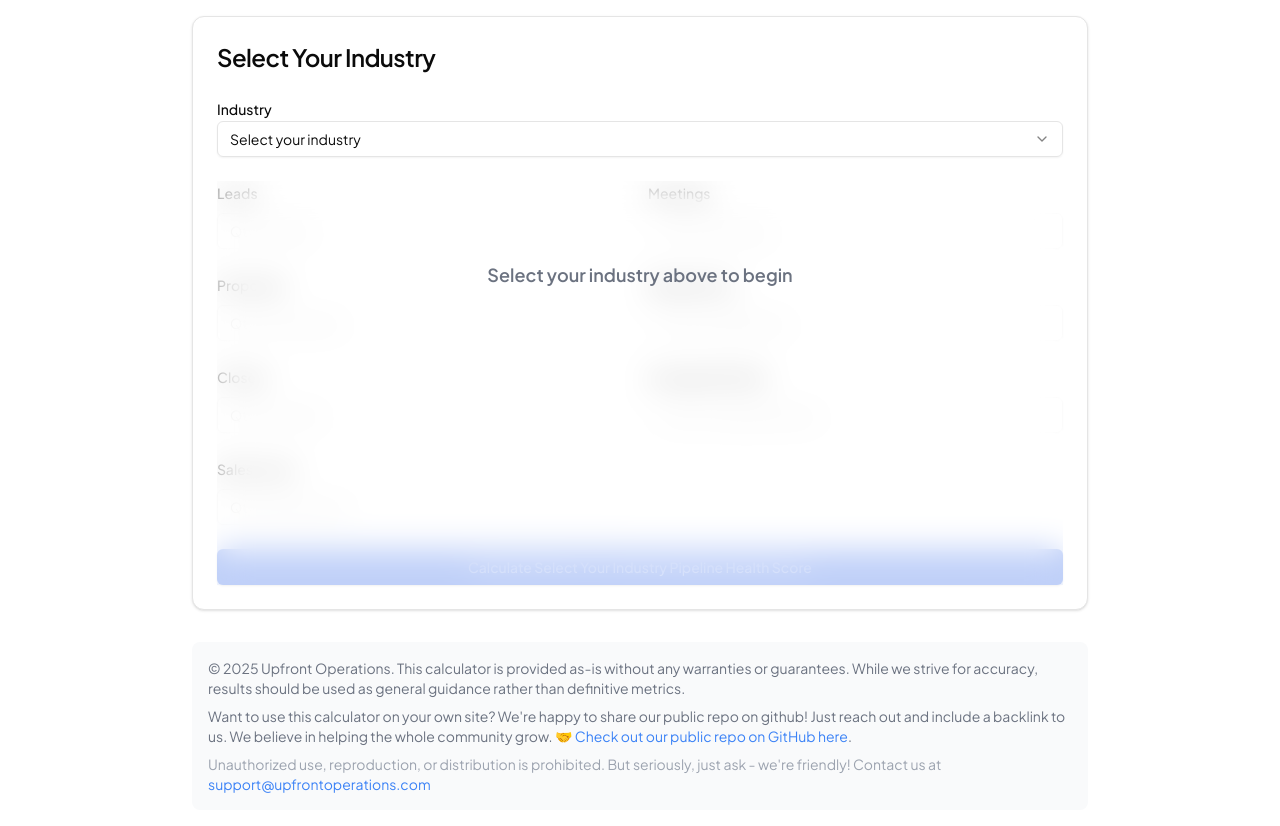
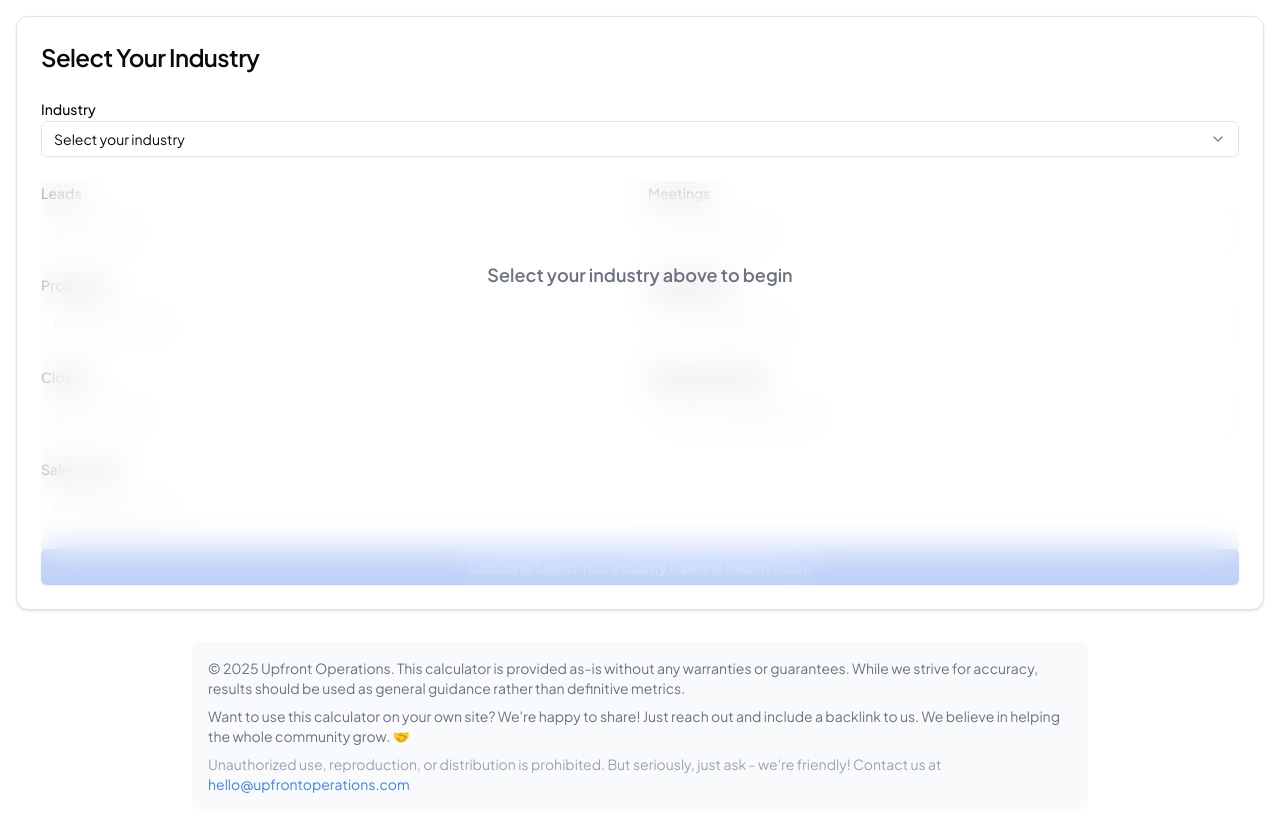
Before and after one commit to upfront-operations/pipeline-calc, a Next.js app: page / in a window 1280 px wide. Built offline with nearby package versions, Linux system fonts and the light colour scheme.

Commit message:
fix: fix suspense import

```diff
--- a/app/page.tsx
+++ b/app/page.tsx
@@ -1,11 +1,22 @@
 import PipelineCalculator from '../components/PipelineCalculator';
+import { Suspense } from 'react';
+import { useSearchParams } from 'next/navigation';
+
+function Calculator() {
+  const searchParams = useSearchParams();
+  return <PipelineCalculator initialIndustry={searchParams.get('industry')} />;
+}
 
 export default function Home() {
   return (
     <main className="min-h-screen p-4">
-      <div className="w-full max-w-4xl mx-auto">
-        <PipelineCalculator />
-      </div>
+      <Suspense fallback={
+        <div className="min-h-[400px] flex items-center justify-center">
+          <div className="text-lg text-gray-500">Loading calculator...</div>
+        </div>
+      }>
+        <Calculator />
+      </Suspense>
 
       <div className="text-sm text-gray-500 mt-8 p-4 bg-gray-50 rounded-lg max-w-4xl mx-auto">
         <p className="mb-2">
@@ -13,12 +24,12 @@ export default function Home() {
           While we strive for accuracy, results should be used as general guidance rather than definitive metrics.
         </p>
         <p className="mb-2">
-          Want to use this calculator on your own site? We&apos;re happy to share our public repo on github! Just reach out and include a backlink to us.
-          We believe in helping the whole community grow. 🤝  <a href="https://github.com/upfront-operations/pipeline-calc" className="text-blue-500 hover:text-blue-600">Check out our public repo on GitHub here</a>.
+          Want to use this calculator on your own site? We&apos;re happy to share! Just reach out and include a backlink to us.
+          We believe in helping the whole community grow. 🤝
         </p>
         <p>
           <span className="text-gray-400">Unauthorized use, reproduction, or distribution is prohibited. But seriously, just ask - we&apos;re friendly! Contact us at </span>
-          <a href="mailto:hello@upfrontoperations.com" className="text-blue-500 hover:text-blue-600">support@upfrontoperations.com</a>
+          <a href="mailto:hello@upfrontoperations.com" className="text-blue-500 hover:text-blue-600">hello@upfrontoperations.com</a>
         </p>
       </div>
     </main>
```
